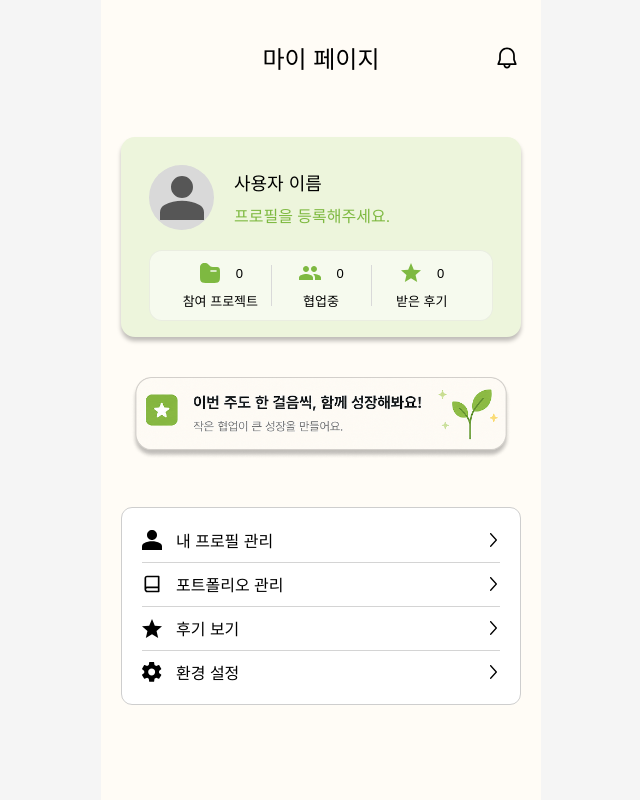
After one commit to 2026-HERETHON/2026-herethon-7, a Django app: template app/templates/account/mypage.html in a window 1280 px wide. The commit adds this page. Shown: the whole page, without its empty margins (319-959 px from the left). Run offline with Django 5.2, Linux system fonts and the light colour scheme; the template is opened without the code that fills it, so the values that code supplies are empty; some web fonts are replaced.

Commit message:
feat: 마이페이지 구현

```diff
--- /dev/null
+++ b/app/static/css/account/mypage.css
@@ -0,0 +1,194 @@
+.mypage-container {
+  width: 100%;
+  min-height: 100vh;
+  display: flex;
+  flex-direction: column;
+  padding: 40px 20px;
+}
+
+.mypage-header {
+  position: relative;
+  display: flex;
+  justify-content: center;
+  align-items: center;
+  margin-bottom: 62px;
+}
+
+.title {
+  text-align: center;
+  font-size: 24px;
+  font-weight: 500;
+  cursor: default;
+}
+
+.notification-button {
+  position: absolute;
+  right: 0;
+  display: flex;
+  align-items: center;
+  justify-content: center;
+  width: 28px;
+  height: 28px;
+  background: transparent;
+  border: 0;
+  cursor: pointer;
+}
+
+.notification-button img {
+  width: 28px;
+  height: 28px;
+}
+
+.profile-card {
+  padding: 28px 28px 16px;
+  background: #edf5dc;
+  border-radius: 14px;
+  box-shadow: 0 4px 4px #00000040;
+}
+
+.profile-summary {
+  display: flex;
+  align-items: center;
+  gap: 20px;
+  margin-bottom: 20px;
+}
+
+.profile-image {
+  width: 65px;
+  height: 65px;
+  display: flex;
+  flex: 0 0 65px;
+  align-items: center;
+  justify-content: center;
+  background: #d9d9d9;
+  border-radius: 50%;
+  overflow: hidden;
+}
+
+.profile-image img {
+  width: 44px;
+  height: 44px;
+  object-fit: contain;
+}
+
+.profile-image img.uploaded {
+  width: 100%;
+  height: 100%;
+  object-fit: cover;
+}
+
+.profile-copy {
+  min-width: 0;
+}
+
+.profile-name {
+  font-size: 18px;
+  font-weight: 500;
+  margin-bottom: 8px;
+  text-overflow: ellipsis;
+  white-space: nowrap;
+  overflow: hidden;
+}
+
+.profile-empty-message {
+  color: var(--green);
+  font-size: 16px;
+  text-decoration: none;
+}
+
+.profile-career {
+  display: inline-flex;
+  align-items: center;
+  height: 18px;
+  padding: 0 14px;
+  font-size: 12px;
+  background: transparent;
+  border: 1px solid #d9d9d9;
+  border-radius: 7px;
+}
+
+.profile-career[hidden] {
+  display: none;
+}
+
+.activity-summary {
+  display: grid;
+  grid-template-columns: repeat(3, 1fr);
+  padding: 10px 20px;
+  background: #ffffff80;
+  border: 1px solid #0000000d;
+  border-radius: 13px;
+}
+
+.activity-item {
+  position: relative;
+  text-align: center;
+}
+
+.activity-item + .activity-item::before {
+  position: absolute;
+  top: 4px;
+  bottom: 4px;
+  left: 0;
+  width: 1px;
+  content: "";
+  background: #d9d9d9;
+}
+
+.activity-item dt {
+  display: flex;
+  align-items: center;
+  justify-content: center;
+  font-size: 13px;
+  gap: 14px;
+  margin-bottom: 6px;
+}
+
+.activity-item dt img {
+  width: 24px;
+  height: 24px;
+}
+
+.activity-item dd {
+  font-size: 13px;
+  white-space: nowrap;
+}
+
+.growth-banner {
+  display: block;
+  width: calc(100% - 20px);
+  height: auto;
+  margin: 40px auto 48px;
+}
+
+.mypage-menu {
+  padding: 10px 20px;
+  background: #fff;
+  border: 1px solid #cecece;
+  border-radius: 11px;
+}
+
+.mypage-menu a {
+  min-height: 44px;
+  display: grid;
+  grid-template-columns: 20px 1fr 10px;
+  gap: 14px;
+  align-items: center;
+  color: var(--black);
+  font-size: 16px;
+  text-decoration: none;
+}
+
+.mypage-menu a + a {
+  border-top: 1px solid #0000002b;
+}
+
+.mypage-menu a > img:first-child {
+  width: 20px;
+  height: auto;
+}
+
+.mypage-menu .menu-arrow {
+  width: 7px;
+  height: 14px;
+}
--- /dev/null
+++ b/app/static/js/account/mypage.js
@@ -0,0 +1,36 @@
+const PROFILE_STORAGE_KEY = "relinkProfile";
+
+function getSavedProfile() {
+  try {
+    return JSON.parse(localStorage.getItem(PROFILE_STORAGE_KEY));
+  } catch {
+    return null;
+  }
+}
+
+function renderProfile(profile) {
+  if (!profile?.name) return;
+
+  const profileImage = document.querySelector("#profile-image");
+  const emptyMessage = document.querySelector(".profile-empty-message");
+  const career = document.querySelector("#profile-career");
+
+  document.querySelector("#profile-name").textContent = profile.name;
+  emptyMessage.hidden = true;
+
+  career.textContent = profile.career || "프로필 등록 완료";
+  career.hidden = false;
+
+  if (profile.image) {
+    profileImage.src = profile.image;
+    profileImage.classList.add("uploaded");
+  }
+
+  const counts = profile.counts || {};
+  document.querySelector("#project-count").textContent = counts.projects ?? 0;
+  document.querySelector("#collaboration-count").textContent =
+    counts.collaborations ?? 0;
+  document.querySelector("#review-count").textContent = counts.reviews ?? 0;
+}
+
+renderProfile(getSavedProfile());
--- a/app/templates/account/complete.html
+++ b/app/templates/account/complete.html
@@ -29,10 +29,7 @@
         </p>
 
         <div class="bottom">
-          <button
-            class="green-btn"
-            onclick="location.href = 'profile.html'"
-          >
+          <button class="green-btn" onclick="location.href = 'profile.html'">
             프로필 작성하러 가기
           </button>
           <a class="later-btn" href="">나중에 하기</a>
--- /dev/null
+++ b/app/templates/account/mypage.html
@@ -0,0 +1,158 @@
+<!doctype html>
+<html lang="ko">
+  <head>
+    <meta charset="UTF-8" />
+    <meta name="viewport" content="width=device-width, initial-scale=1.0" />
+    <link rel="stylesheet" href="../../static/css/global.css" />
+    <link rel="stylesheet" href="../../static/css/account/mypage.css" />
+    <link
+      rel="icon"
+      type="image/png"
+      href="../../static/assets/images/favicon.png"
+    />
+    <title>Re:Link</title>
+  </head>
+  <body>
+    <div id="app">
+      <main class="mypage-container">
+        <header class="mypage-header">
+          <p class="title">마이 페이지</p>
+
+          <button class="notification-button" type="button" aria-label="알림">
+            <img
+              src="../../static/assets/icons/mypage/bell.svg"
+              alt=""
+              aria-hidden="true"
+            />
+          </button>
+        </header>
+
+        <section class="profile-card">
+          <div class="profile-summary">
+            <div class="profile-image">
+              <img
+                id="profile-image"
+                src="../../static/assets/icons/profile.svg"
+                alt="프로필"
+              />
+            </div>
+
+            <div class="profile-copy">
+              <p class="profile-name" id="profile-name">사용자 이름</p>
+              <a
+                class="profile-empty-message"
+                href="./profile.html?from=mypage"
+              >
+                프로필을 등록해주세요.
+              </a>
+              <p class="profile-career" id="profile-career" hidden></p>
+            </div>
+          </div>
+
+          <dl class="activity-summary">
+            <div class="activity-item">
+              <dt>
+                <img
+                  src="../../static/assets/icons/mypage/project.svg"
+                  alt=""
+                  aria-hidden="true"
+                />
+                <span id="project-count">0</span>
+              </dt>
+              <dd>참여 프로젝트</dd>
+            </div>
+            <div class="activity-item">
+              <dt>
+                <img
+                  src="../../static/assets/icons/mypage/people.svg"
+                  alt=""
+                  aria-hidden="true"
+                />
+                <span id="collaboration-count">0</span>
+              </dt>
+              <dd>협업중</dd>
+            </div>
+            <div class="activity-item">
+              <dt>
+                <img
+                  src="../../static/assets/icons/mypage/star.svg"
+                  alt=""
+                  aria-hidden="true"
+                />
+                <span id="review-count">0</span>
+              </dt>
+              <dd>받은 후기</dd>
+            </div>
+          </dl>
+        </section>
+
+        <img
+          class="growth-banner"
+          src="../../static/assets/images/mypage-banner.png"
+          alt="이번 주도 한 걸음씩, 함께 성장해봐요! 작은 협업이 큰 성장을 만들어요."
+        />
+
+        <nav class="mypage-menu">
+          <a href="./profile.html?from=mypage">
+            <img
+              src="../../static/assets/icons/mypage/black-person.svg"
+              alt=""
+              aria-hidden="true"
+            />
+            <span>내 프로필 관리</span>
+            <img
+              class="menu-arrow"
+              src="../../static/assets/icons/mypage/arrow-right.svg"
+              alt=""
+              aria-hidden="true"
+            />
+          </a>
+          <a href="../coming-soon.html">
+            <img
+              src="../../static/assets/icons/mypage/black-portfolio.svg"
+              alt=""
+              aria-hidden="true"
+            />
+            <span>포트폴리오 관리</span>
+            <img
+              class="menu-arrow"
+              src="../../static/assets/icons/mypage/arrow-right.svg"
+              alt=""
+              aria-hidden="true"
+            />
+          </a>
+          <a href="../coming-soon.html">
+            <img
+              src="../../static/assets/icons/mypage/black-star.svg"
+              alt=""
+              aria-hidden="true"
+            />
+            <span>후기 보기</span>
+            <img
+              class="menu-arrow"
+              src="../../static/assets/icons/mypage/arrow-right.svg"
+              alt=""
+              aria-hidden="true"
+            />
+          </a>
+          <a href="../coming-soon.html">
+            <img
+              src="../../static/assets/icons/mypage/black-setting.svg"
+              alt=""
+              aria-hidden="true"
+            />
+            <span>환경 설정</span>
+            <img
+              class="menu-arrow"
+              src="../../static/assets/icons/mypage/arrow-right.svg"
+              alt=""
+              aria-hidden="true"
+            />
+          </a>
+        </nav>
+      </main>
+    </div>
+
+    <script src="../../static/js/account/mypage.js"></script>
+  </body>
+</html>
--- a/app/templates/account/profile.html
+++ b/app/templates/account/profile.html
@@ -15,7 +15,7 @@
   <body>
     <div id="app">
       <main class="profile-container">
-        <p class="title">내 프로필 등록</p>
+        <p class="title" id="profile-page-title">내 프로필 등록</p>
 
         <form class="profile-form" novalidate>
           <!-- 프로필 사진 -->
```
Also changed, not shown: app/static/js/account/profile.js (+102 -1 lines), app/static/assets/icons/mypage/arrow-right.svg (added), app/static/assets/icons/mypage/bell.svg (added), app/static/assets/icons/mypage/black-person.svg (added), app/static/assets/icons/mypage/black-portfolio.svg (added), app/static/assets/icons/mypage/black-setting.svg (added), app/static/assets/icons/mypage/black-star.svg (added), app/static/assets/icons/mypage/people.svg (added), app/static/assets/icons/mypage/project.svg (added), app/static/assets/icons/mypage/star.svg (added), app/static/assets/images/mypage-banner.png (added).
